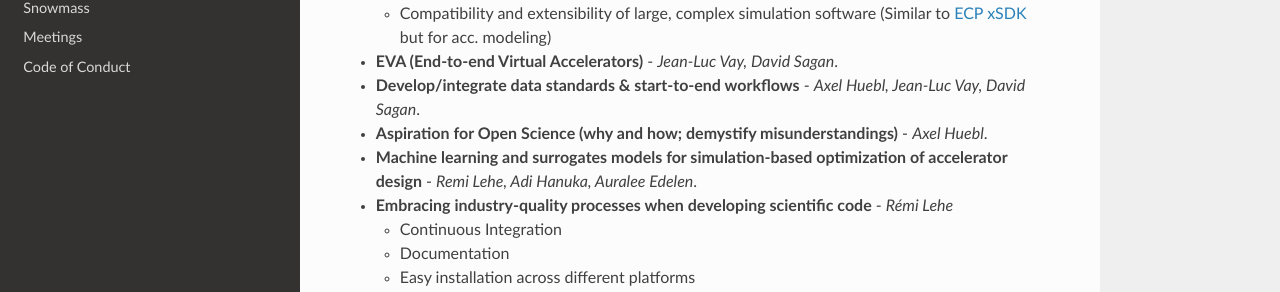
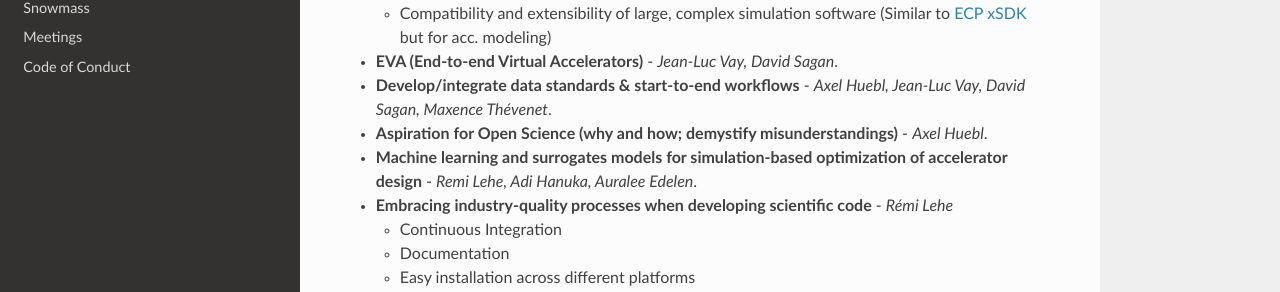
Before and after one commit to snowmass-compf2-accbeammodel/snowmass-compf2-accbeammodel.github.io, a Sphinx documentation site: the page built from docs/source/loi/proposed.rst, in a window 1280 px wide and 1141 px high. Shown: the part 398-690 px from the top of the window. Built offline with Sphinx 7.4.7 and the Read the Docs theme 2.0.0, drawn with Linux system fonts in a browser that asks for light colours.

Commit message:
Add Maxence to LOI

```diff
--- a/docs/source/loi/proposed.rst
+++ b/docs/source/loi/proposed.rst
@@ -13,7 +13,7 @@ To propose additions, modifications, provide comments, or if you are interested
   - Integration, interfaces, tooling, continuous testing.
   - Compatibility and extensibility of large, complex simulation software (Similar to `ECP xSDK <http://xsdk.info>`_ but for acc. modeling)
 - **EVA (End-to-end Virtual Accelerators)** - *Jean-Luc Vay, David Sagan*.
-- **Develop/integrate data standards & start-to-end workflows** - *Axel Huebl, Jean-Luc Vay, David Sagan*.
+- **Develop/integrate data standards & start-to-end workflows** - *Axel Huebl, Jean-Luc Vay, David Sagan, Maxence Thévenet*.
 - **Aspiration for Open Science (why and how; demystify misunderstandings)** - *Axel Huebl*.
 - **Machine learning and surrogates models for simulation-based optimization of accelerator design** - *Remi Lehe, Adi Hanuka, Auralee Edelen*.
 - **Embracing industry-quality processes when developing scientific code** - *Rémi Lehe*
```
